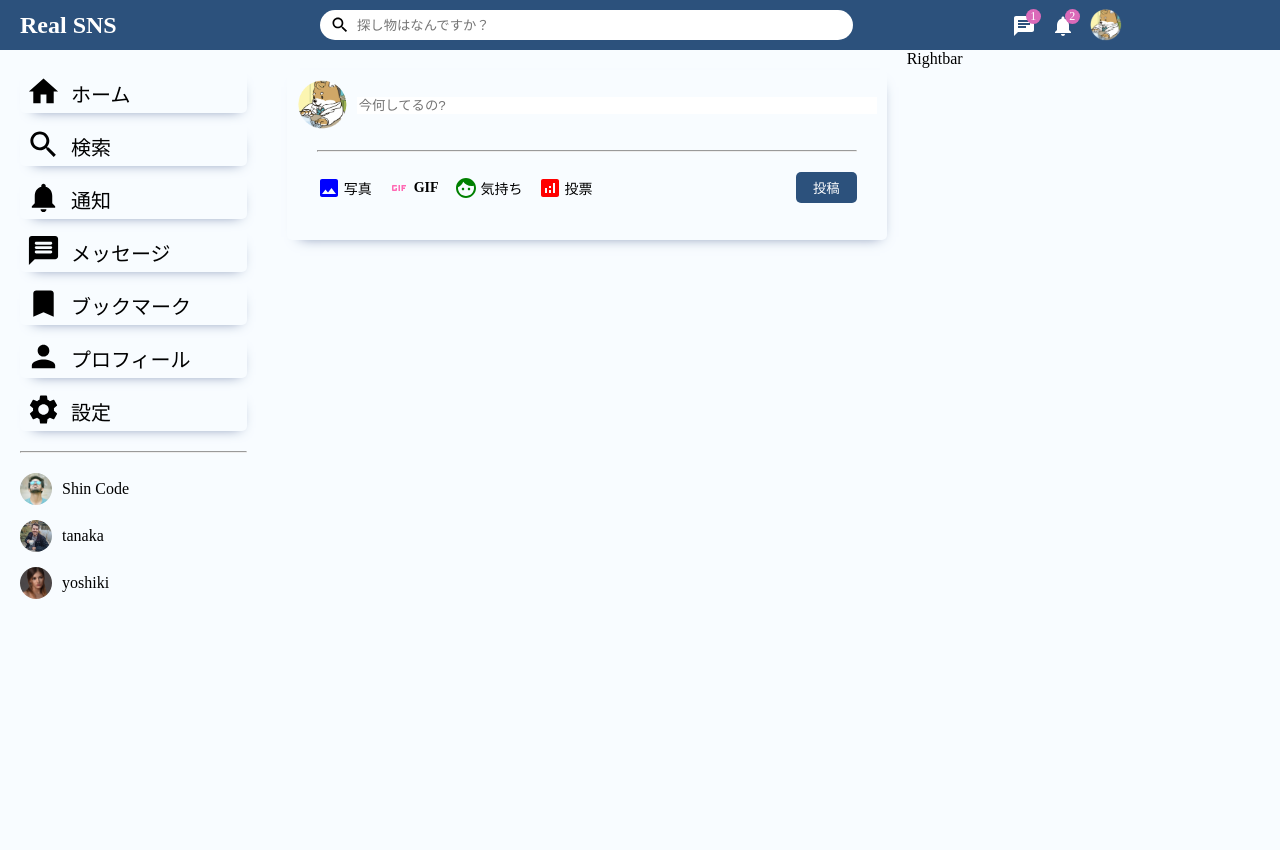
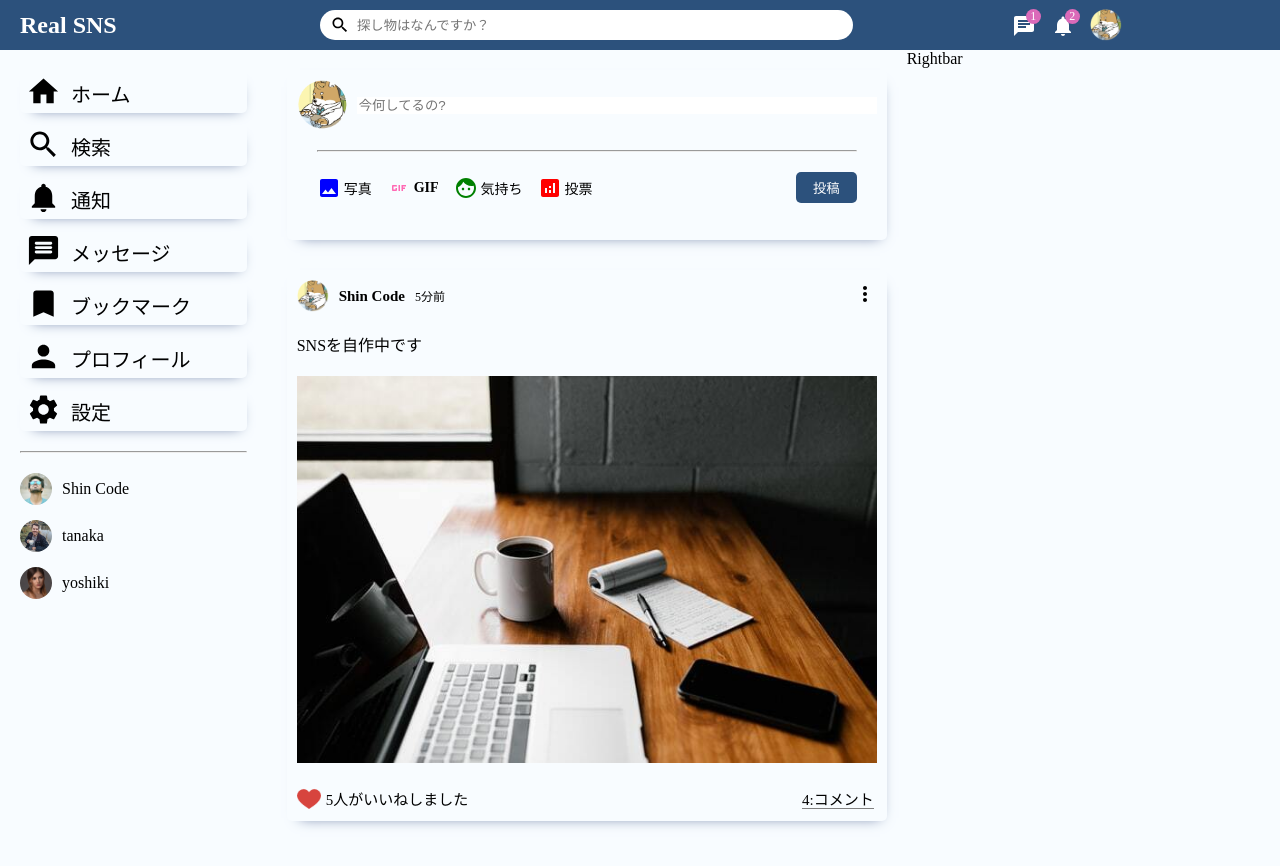
Before and after one commit to ryuya416/Real-SNS-frontend, a React (Create React App) app: page / in a window 1280 px wide. Shown: the top 866 px of the page. Built offline with nearby package versions, Linux system fonts and the light colour scheme.

Commit message:
✨ Postコンポーネント

```diff
--- /dev/null
+++ b/src/components/post/Post.css
@@ -0,0 +1,78 @@
+.post {
+  width: 100%;
+  box-shadow: 3px 7px 13px -10px #65789f;
+  border-radius: 5px;
+  margin: 30px 0;
+}
+
+.postWrapper {
+  padding: 10px;
+}
+
+.postProfileImg {
+  width: 32px;
+  height: 32px;
+  border-radius: 50%;
+  object-fit: cover;
+}
+
+.postTop {
+  display: flex;
+  align-items: center;
+  justify-content: space-between;
+}
+
+.postTopLeft {
+  display: flex;
+  align-items: center;
+}
+
+.postUsername {
+  font-size: 15px;
+  font-weight: 550;
+  margin: 0 10px;
+}
+
+.postDate {
+  font-size: 12px;
+}
+
+.postCenter {
+  margin: 20px 0;
+}
+
+.postImg {
+  margin-top: 20px;
+  width: 100%;
+  max-height: 500px;
+  object-fit: contain;
+}
+
+.postBottom {
+  display: flex;
+  align-items: center;
+  justify-content: space-between;
+}
+
+.postButtomLeft {
+  display: flex;
+  align-items: center;
+}
+
+.likeIcon {
+  width: 24px;
+  height: 24px;
+  margin-right: 5px;
+  cursor: pointer;
+}
+
+.postLikeCounter {
+  font-size: 15px;
+}
+
+.postCommentText {
+  cursor: pointer;
+  border-bottom: 1px solid gray;
+  font-size: 15px;
+  margin-right: 3px;
+}
--- /dev/null
+++ b/src/components/post/Post.jsx
@@ -0,0 +1,39 @@
+import { MoreVert } from "@mui/icons-material";
+import React from "react";
+import "./Post.css";
+
+export const Post = () => {
+  return (
+    <div className="post">
+      <div className="postWrapper">
+        <div className="postTop">
+          <div className="postTopLeft">
+            <img
+              src="./assets/person/1.jpeg"
+              alt=""
+              className="postProfileImg"
+            />
+            <span className="postUsername">Shin Code</span>
+            <span className="postDate">5分前</span>
+          </div>
+          <div className="postTopRight">
+            <MoreVert />
+          </div>
+        </div>
+        <div className="postCenter">
+          <span className="postText">SNSを自作中です</span>
+          <img src="./assets/post/1.jpeg" alt="" className="postImg" />
+        </div>
+        <div className="postBottom">
+          <div className="postButtomLeft">
+            <img src="./assets/heart.png" alt="" className="likeIcon" />
+            <span className="postLikeCounter">5人がいいねしました</span>
+          </div>
+          <div className="postButtomRight">
+            <span className="postCommentText">4:コメント</span>
+          </div>
+        </div>
+      </div>
+    </div>
+  );
+};
--- a/src/components/timeline/TimeLine.jsx
+++ b/src/components/timeline/TimeLine.jsx
@@ -1,4 +1,5 @@
 import React from "react";
+import { Post } from "../post/Post";
 import { Share } from "../share/Share";
 import "./TimeLine.css";
 
@@ -7,7 +8,7 @@
     <div className="timeline">
       <div className="timelineWrapper">
         <Share />
-        {/* <Post /> */}
+        <Post />
       </div>
     </div>
   );
```
